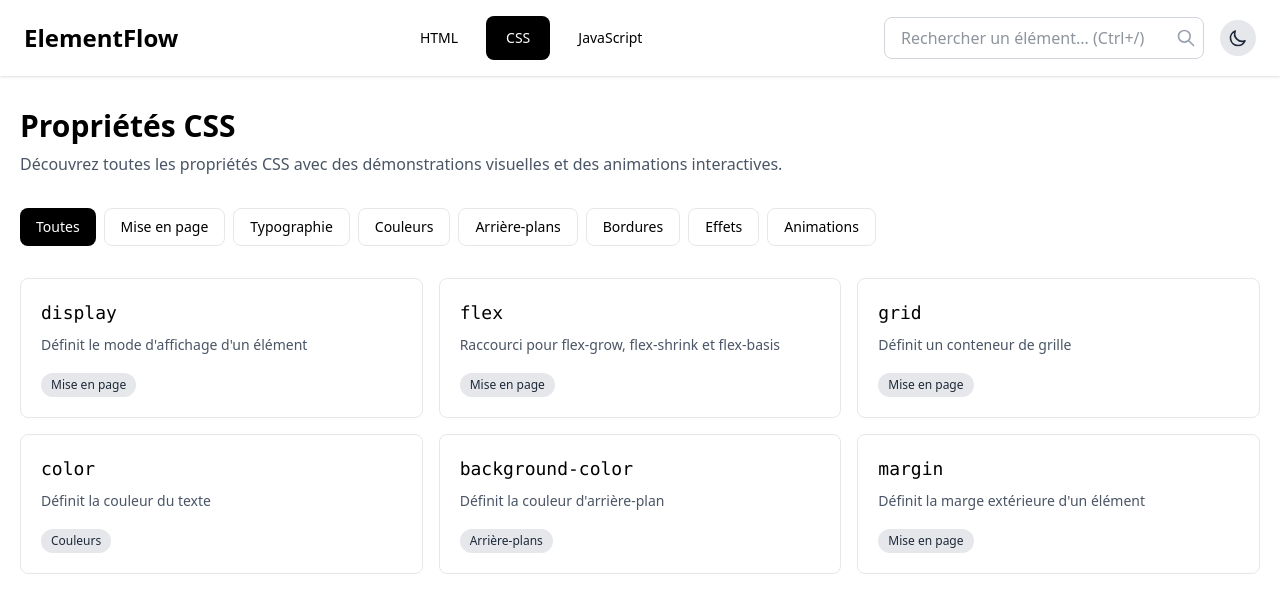
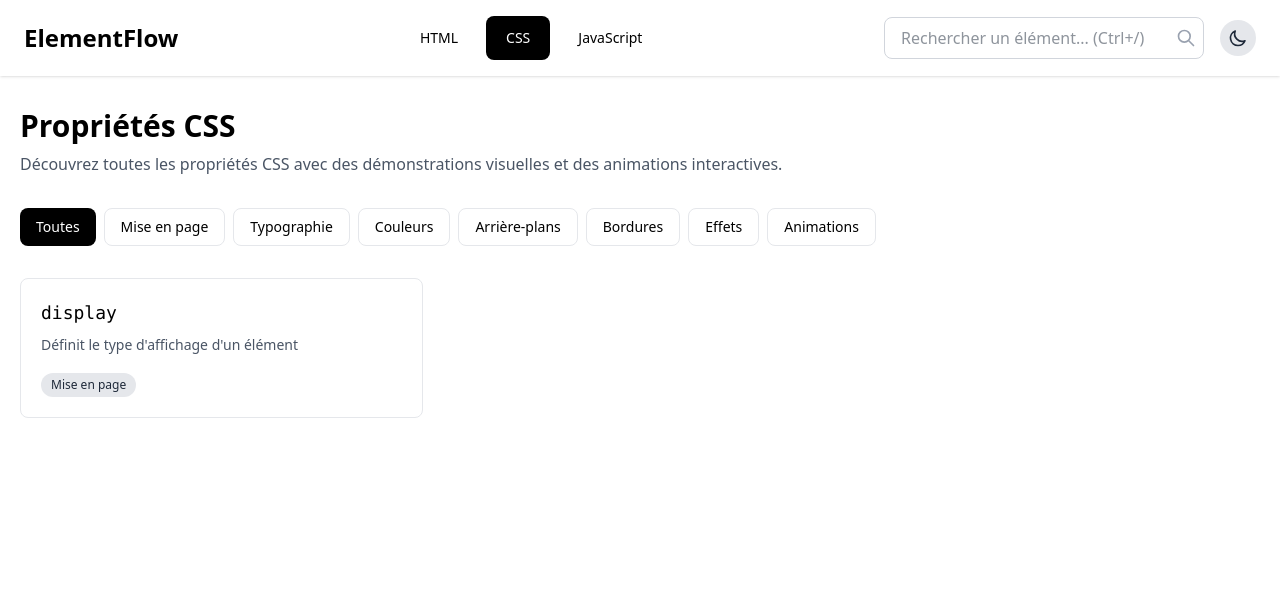
Before and after one commit to ThibaultG94/element-flow, a React (Vite) app: page /css in a window 1280 px wide. Shown: the top 612 px of the page. Built offline with nearby package versions, Linux system fonts and the light colour scheme.

Commit message:
css elements

```diff
--- a/public/data/css-elements.json
+++ b/public/data/css-elements.json
@@ -2,94 +2,30 @@
   "display": {
     "id": "display",
     "name": "display",
-      "description": "Définit le mode d'affichage d'un élément",
+    "description": "Définit le type d'affichage d'un élément",
     "category": "layout",
     "attributes": [
-        { "name": "block", "description": "Affiche l'élément comme un bloc" },
-        { "name": "inline", "description": "Affiche l'élément en ligne" },
-        { "name": "flex", "description": "Définit un conteneur flexible" },
-        { "name": "grid", "description": "Définit un conteneur en grille" },
-        { "name": "none", "description": "Masque l'élément" }
+      { "name": "block", "description": "Élément affiché comme un bloc" },
+      { "name": "inline", "description": "Élément affiché en ligne" }
     ],
-      "syntax": "display: flex;",
-      "examples": [
-        { "title": "Affichage en bloc", "code": ".element { display: block; }" },
-        { "title": "Affichage flexible", "code": ".container { display: flex; }" }
-      ],
-      "related": ["flex", "grid", "position"],
-      "dateAdded": "2023-11-15T10:30:00Z"
-    },
-    "flex": {
-      "id": "flex",
-      "name": "flex",
-      "description": "Raccourci pour flex-grow, flex-shrink et flex-basis",
-      "category": "layout",
-      "attributes": [
-        { "name": "flex-grow", "description": "Facteur de croissance" },
-        { "name": "flex-shrink", "description": "Facteur de rétrécissement" },
-        { "name": "flex-basis", "description": "Taille de base" }
-      ],
-      "syntax": "flex: 1 0 auto;",
-      "examples": [
-        { "title": "Flexibilité égale", "code": ".item { flex: 1; }" },
-        { "title": "Flexibilité personnalisée", "code": ".item { flex: 2 0 300px; }" }
-      ],
-      "related": ["display", "flex-direction", "flex-wrap"],
-      "dateAdded": "2023-12-10T14:45:00Z"
-    },
-    "grid": {
-      "id": "grid",
-      "name": "grid",
-      "description": "Définit un conteneur de grille",
-      "category": "layout",
-      "attributes": [
-        { "name": "grid-template-columns", "description": "Définit les colonnes de la grille" },
-        { "name": "grid-template-rows", "description": "Définit les lignes de la grille" },
-        { "name": "grid-gap", "description": "Espace entre les éléments de la grille" }
-      ],
-      "syntax": "grid: 100px 1fr / 50px 1fr;",
-      "examples": [
-        { "title": "Grille simple", "code": ".container { display: grid; grid-template-columns: 1fr 1fr; }" },
-        { "title": "Grille avec espacement", "code": ".container { display: grid; grid-template-columns: repeat(3, 1fr); gap: 10px; }" }
-      ],
-      "related": ["display", "flex"],
-      "dateAdded": "2024-01-05T09:15:00Z"
-    },
-    "color": {
-      "id": "color",
-      "name": "color",
-      "description": "Définit la couleur du texte",
-      "category": "colors",
-      "syntax": "color: #ff0000;",
-      "examples": [
-        { "title": "Couleur nommée", "code": "p { color: red; }" },
-        { "title": "Couleur hexadécimale", "code": "h1 { color: #00ff00; }" },
-        { "title": "Couleur RGB", "code": "span { color: rgb(0, 0, 255); }" }
-      ],
-      "dateAdded": "2024-02-20T16:30:00Z"
-    },
-    "background-color": {
-      "id": "background-color",
-      "name": "background-color",
-      "description": "Définit la couleur d'arrière-plan",
-      "category": "backgrounds",
-      "syntax": "background-color: rgba(255, 0, 0, 0.5);",
-      "examples": [
-        { "title": "Couleur d'arrière-plan simple", "code": "div { background-color: #f0f0f0; }" },
-        { "title": "Couleur semi-transparente", "code": "button { background-color: rgba(0, 0, 0, 0.2); }" }
-      ],
-      "dateAdded": "2024-03-08T11:20:00Z"
-    },
-    "margin": {
-      "id": "margin",
-      "name": "margin",
-      "description": "Définit la marge extérieure d'un élément",
-      "category": "layout",
-      "syntax": "margin: 10px 20px 30px 40px;",
-      "examples": [
-        { "title": "Marge uniforme", "code": ".box { margin: 20px; }" },
-        { "title": "Marges personnalisées", "code": ".box { margin: 10px 20px; }" }
-      ],
-      "dateAdded": "2024-04-01T08:40:00Z"
+    "animation": {
+      "steps": [
+        {
+          "title": "La propriété display",
+          "text": "La propriété display définit comment un élément est affiché",
+          "code": ".element { display: block; }",
+          "visualDemo": {
+            "content": "<div style='padding:8px; background:#eee;'><div style='background:blue; color:white; padding:10px;'>display: block</div></div>"
           }
         }
+      ]
+    },
+    "examples": [
+      {
+        "title": "Exemple simple",
+        "code": ".block { display: block; }"
+      }
+    ],
+    "related": ["flex", "grid"]
+  }
+}
--- a/src/components/NarrativeElementModal.jsx
+++ b/src/components/NarrativeElementModal.jsx
@@ -58,6 +58,7 @@ const NarrativeElementModal = ({
   closeModal,
   elementId,
   theme = "light",
+  dataType,
 }) => {
   // States
   const [element, setElement] = useState(null);
@@ -121,7 +122,7 @@ const NarrativeElementModal = ({
 
       const fetchElement = async () => {
         try {
-          const response = await fetch("/data/html-elements.json");
+          const response = await fetch(`/data/${dataType}-elements.json`);
           if (!response.ok) {
             throw new Error(`Erreur HTTP: ${response.status}`);
           }
--- a/src/pages/CssPage.jsx
+++ b/src/pages/CssPage.jsx
@@ -22,21 +22,21 @@ const CssPage = () => {
 
   const isDarkMode = document.documentElement.classList.contains("dark");
 
-  // Load CSS properties on page load
+  // Loading CSS properties on page load
   useEffect(() => {
     const fetchProperties = async () => {
       try {
         setLoading(true);
-        // Fetch data from JSON file
+        // Retrieving data from the JSON file
         const response = await fetch("/data/css-elements.json");
 
         if (!response.ok) {
-          throw new Error(`HTTP error: ${response.status}`);
+          throw new Error(`Erreur HTTP: ${response.status}`);
         }
 
         const data = await response.json();
 
-        // Convert object to array with ID included
+        // Convert object to array with identifiers included
         const propertiesArray = Object.entries(data).map(([id, property]) => ({
           ...property,
           id,
@@ -45,7 +45,7 @@ const CssPage = () => {
         setCssProperties(propertiesArray);
       } catch (error) {
         console.error("Erreur lors du chargement des propriétés CSS:", error);
-        // Fallback: use minimal data for demo
+        // Backup data in case of error
         setCssProperties([
           {
             id: "display",
@@ -64,6 +64,24 @@ const CssPage = () => {
             name: "color",
             category: "colors",
             description: "Définit la couleur du texte",
+          },
+          {
+            id: "border",
+            name: "border",
+            category: "borders",
+            description: "Définit la bordure d'un élément",
+          },
+          {
+            id: "font-size",
+            name: "font-size",
+            category: "typography",
+            description: "Définit la taille du texte",
+          },
+          {
+            id: "background-color",
+            name: "background-color",
+            category: "backgrounds",
+            description: "Définit la couleur d'arrière-plan",
           },
         ]);
       } finally {
@@ -157,7 +175,7 @@ const CssPage = () => {
             JSON ou connecter l'API.
           </p>
 
-          {/* Demo button for CSS property */}
+          {/* Demo button for a CSS property */}
           <button
             onClick={() => {
               // Simulate a property for the demo
@@ -186,12 +204,13 @@ const CssPage = () => {
         </div>
       )}
 
-      {/* Narrative modal for selected property */}
+      {/* Modal narrative for the selected property */}
       <NarrativeElementModal
         isOpen={modalIsOpen}
         closeModal={closeModal}
         elementId={currentElementId}
         theme={isDarkMode ? "dark" : "light"}
+        dataType={"css"}
       />
     </div>
   );
--- a/src/pages/HtmlPage.jsx
+++ b/src/pages/HtmlPage.jsx
@@ -193,6 +193,7 @@ const HtmlPage = () => {
         closeModal={closeModal}
         elementId={currentElementId}
         theme={isDarkMode ? "dark" : "light"}
+        dataType={"html"}
       />
     </div>
   );
```
Lines whose indentation alone changed are shown as unchanged.
